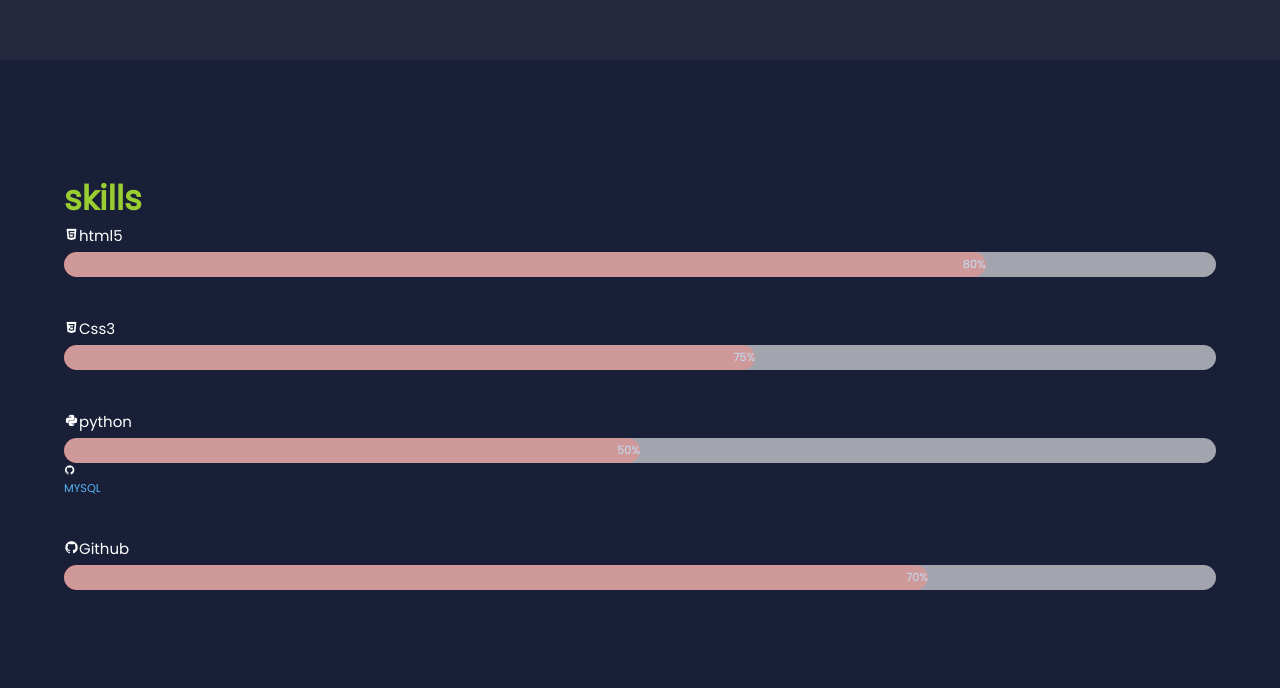
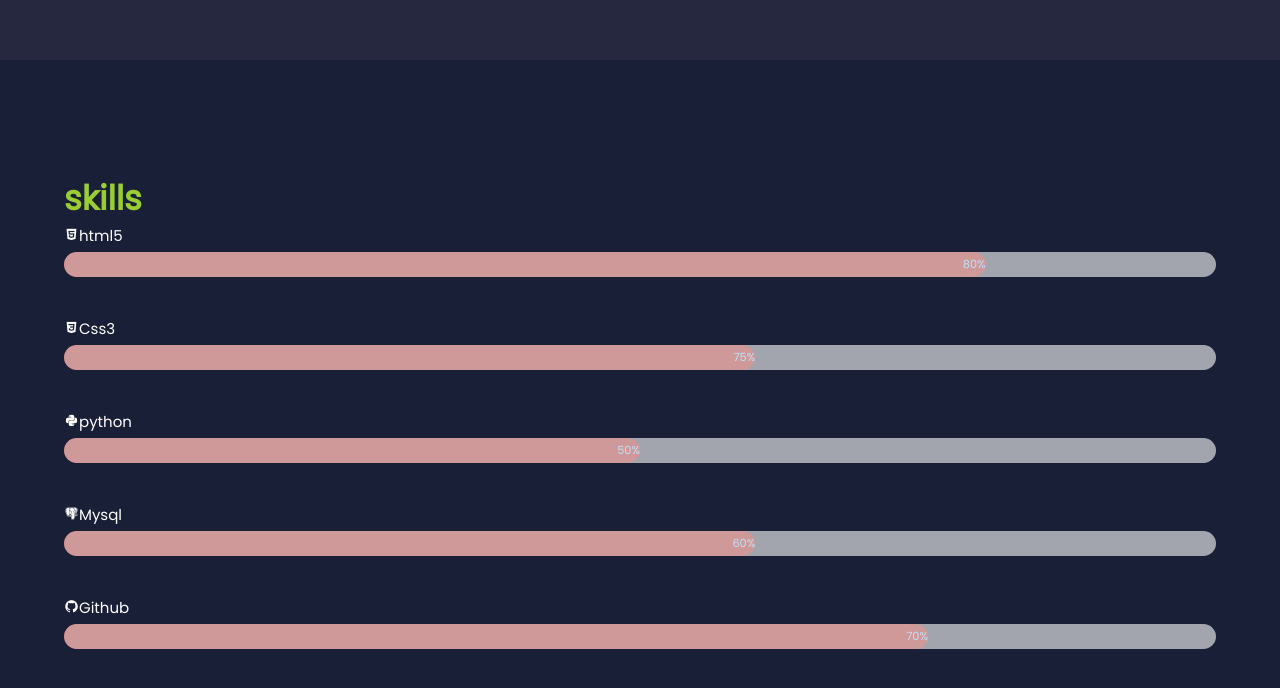
Before and after one commit to dharsan-123/my-portfolio, a plain HTML site: page index.html in a window 1280 px wide. Shown: the part 1540-2228 px from the top of the page. Drawn offline with nearby package versions, Linux system fonts and the light colour scheme.

Commit message:
modified

```diff
--- a/index.html
+++ b/index.html
@@ -28,8 +28,8 @@
             <div class="social-media">
                 <a href="https://www.linkedin.com/in/sudharsan-r-330081260"><i class='bx bxl-linkedin' ></i></a>
                 <a href="http://wa.me//+7358961894"><i class='bx bxl-whatsapp'></i></a>
-                <a href=""><i class='bx bxl-facebook'></i></a>
-                <a href=""><i class='bx bxl-github'></i></a>
+                <a href=""><i class='bx bxl-instagram'></i></a>
+                <a href="https://github.com/dharsan-123/my-portfolio.git"><i class='bx bxl-github'></i></a>
             </div>
             <a href="c:\Users\GOD\Downloads\Grey Clean CV Resume Photo (2).pdf" class="btn">Download Cv</a>
         </div>
@@ -67,15 +67,13 @@
             <div class="python skill-fill">
                 <span class="skill-per">50%</span>
             </div>
-            <div class="bar"><i class='bx bxl-github'></i>
-                <div class="info">
-                    <span>MYSQL</span>
-                </div>
-                <div class="progress-line github">
-                    <span class="sub-title"></span>
-                </div>
+        </div>
+        <div class="skill-container">
+            <div class="skill-name"><i class='bx bxl-postgresql'></i>Mysql</div>
+            <div class="skill-bar "></div>
+            <div class="mysql skill-fill">
+                <span class="skill-per">60%</span>
             </div>
-
         </div>
         <div class="skill-container">
             <div class="skill-name"><i class='bx bxl-github'></i>Github</div>
--- a/style.css
+++ b/style.css
@@ -204,7 +204,7 @@ skill {
     width: 50%;
 }
 .mysql {
-    animation: mysql 2s;
+    animation: Mysql 2s;
     width: 60%;
 }
 .github {
```
Also changed, not shown: images/css.jpeg (deleted), images/github.jpeg (deleted), images/html.jpeg (deleted).
